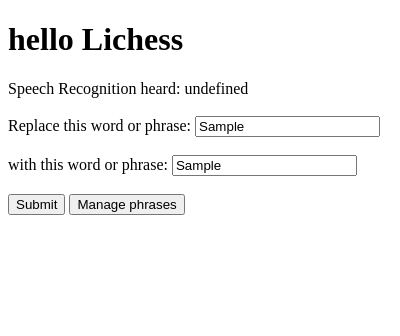
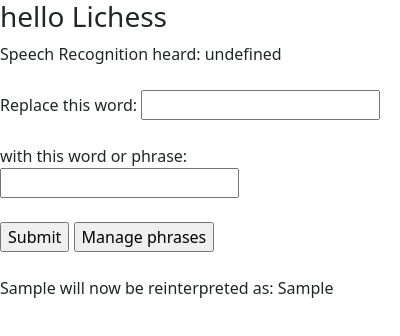
Before and after one commit to ChrisAntley1/Speak-to-Lichess, a browser extension: page popup.html in a window 400 px wide. Both pictures are taken after typing "Sample", "Sample" into the empty fields and a click on the button "Submit". Drawn offline with nearby package versions, Linux system fonts and the light colour scheme.

Commit message:
began options page; checking phrases in popup

```diff
--- a/popup.html
+++ b/popup.html
@@ -3,6 +3,8 @@
 <head>
     <meta charset="UTF-8">
     <title>Popup!</title>
+    <link href="https://cdn.jsdelivr.net/npm/bootstrap@5.0.1/dist/css/bootstrap.min.css" rel="stylesheet" integrity="sha384-+0n0xVW2eSR5OomGNYDnhzAbDsOXxcvSN1TPprVMTNDbiYZCxYbOOl7+AMvyTG2x" crossorigin="anonymous">
+
 </head>
 <body>
     <h1>hello Lichess</h1>
@@ -10,12 +12,15 @@
     <span id = 'command'></span>
     <br><br>
 
-    <label for="trouble_phrase">Replace this word or phrase:</label>
-    <input type="text" id="trouble_phrase" name="trouble_phrase"><br><br>
-    <label for="correct_phrase">with this word or phrase:</label>
-    <input type="text" id="correct_phrase" name="correct_phrase"><br><br>
+    <label for="trouble_input">Replace this word:</label>
+    <input type="text" id="trouble_input" name="trouble_input"><br><br>
+    <label for="correct_input">with this word or phrase:</label>
+    <input type="text" id="correct_input" name="correct_input"><br><br>
     <input type="button" value="Submit" id="submit">
     <input type="button" value="Manage phrases" id="manage">
+    <br><br>
+
+    <span id = 'display_result'></span>
 
     <script src="popup.js"></script>
 </body>
--- a/popup.js
+++ b/popup.js
@@ -1,11 +1,12 @@
 
 var command = document.querySelector('#command');
-var trouble_phrase = document.querySelector('#trouble_phrase');
-var correct_phrase = document.querySelector('#correct_phrase');
+var trouble_input = document.querySelector('#trouble_input');
+var correct_input = document.querySelector('#correct_input');
 var submit = document.querySelector('#submit');
 var manage = document.querySelector('#manage');
+var display_result = document.querySelector('#display_result');
+var speech_to_text_Lichess_fuzzy_words;
 
-var speech_to_text_Lichess_fuzzy_words;
 chrome.storage.local.get(speech_to_text_Lichess_fuzzy_words, function(result){
     speech_to_text_Lichess_fuzzy_words = result;
 });
@@ -20,18 +21,31 @@
 
 function submitPhrase(){
 
-    console.log("replace " + trouble_phrase.value + " with: " + correct_phrase.value);
-    var trouble = trouble_phrase.value;
+    if(trouble_input.value === '' || correct_input.value === '') return;
 
-    if (speech_to_text_Lichess_fuzzy_words.hasOwnProperty(trouble)){
-        console.log(trouble + " is already a replaced word...");
+    console.log("replace " + trouble_input.value + " with: " + correct_input.value);
+    var trouble_word = trouble_input.value;
+
+    if (speech_to_text_Lichess_fuzzy_words.hasOwnProperty(trouble_word)){
+        console.log(trouble_word + " is already a replaced word...");
+        display_result.textContent = trouble_word + " is already replaced; manage your replaced words to change.";
         return;
     }
 
-    var correct = correct_phrase.value;
+    var correct_phrase = correct_input.value;
 
-    speech_to_text_Lichess_fuzzy_words[trouble] = correct;
-    chrome.storage.local.set(speech_to_text_Lichess_fuzzy_words);
+    //TODO: vet the input phrase for formatting correctness
+
+    if(correct_phrase = checkProposedPhrase(correct_phrase)){
+
+        speech_to_text_Lichess_fuzzy_words[trouble_word] = correct_phrase;
+        chrome.storage.local.set(speech_to_text_Lichess_fuzzy_words);
+
+        display_result.textContent = trouble_word + " will now be reinterpreted as: " + correct_phrase;
+        correct_input.value = '';
+        trouble_input.value = '';
+
+    }
 }
 
 function managePhrases(){
@@ -43,4 +57,21 @@
         console.log(result);
     });
 
+    chrome.runtime.openOptionsPage();
 }
+
+function checkProposedPhrase(phrase){
+
+    if (/[,;:"<>.'?\-]/.test(phrase)) {
+        correct_input.value = '';
+        display_result.textContent = "Replacement phrase must not include punctuation. Use space ' ' to seperate words."
+        return false;
+    }
+
+    //would not catch all possible hanging spaces
+    else if (phrase.endsWith(' ')){
+        return phrase.subString(0, phrase.length-1);
+    }
+
+    return phrase;
+}
```
Also changed, not shown: hello.js (+13 -8 lines), options.html (added, +17 -0 lines), options.js (added, +35 -0 lines), README.md, manifest.json.
